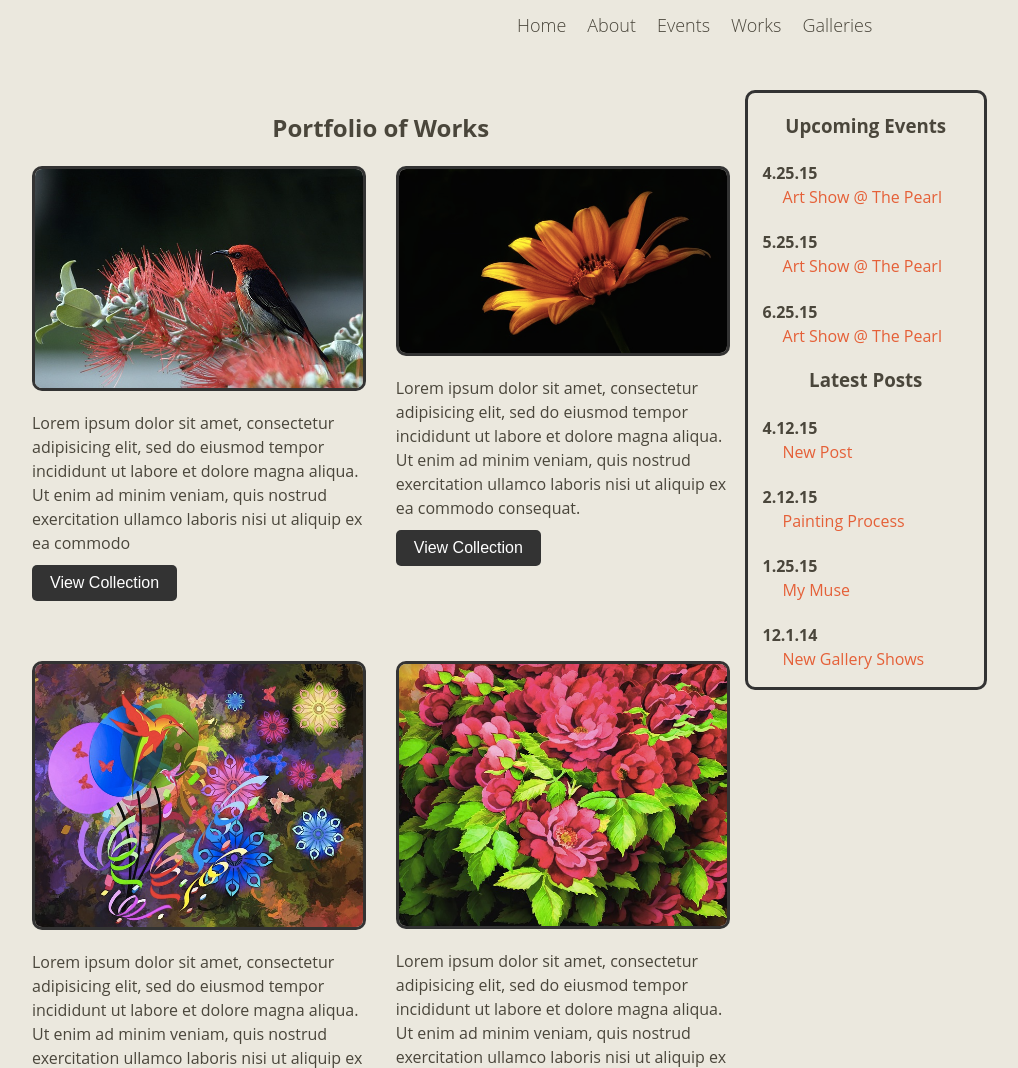
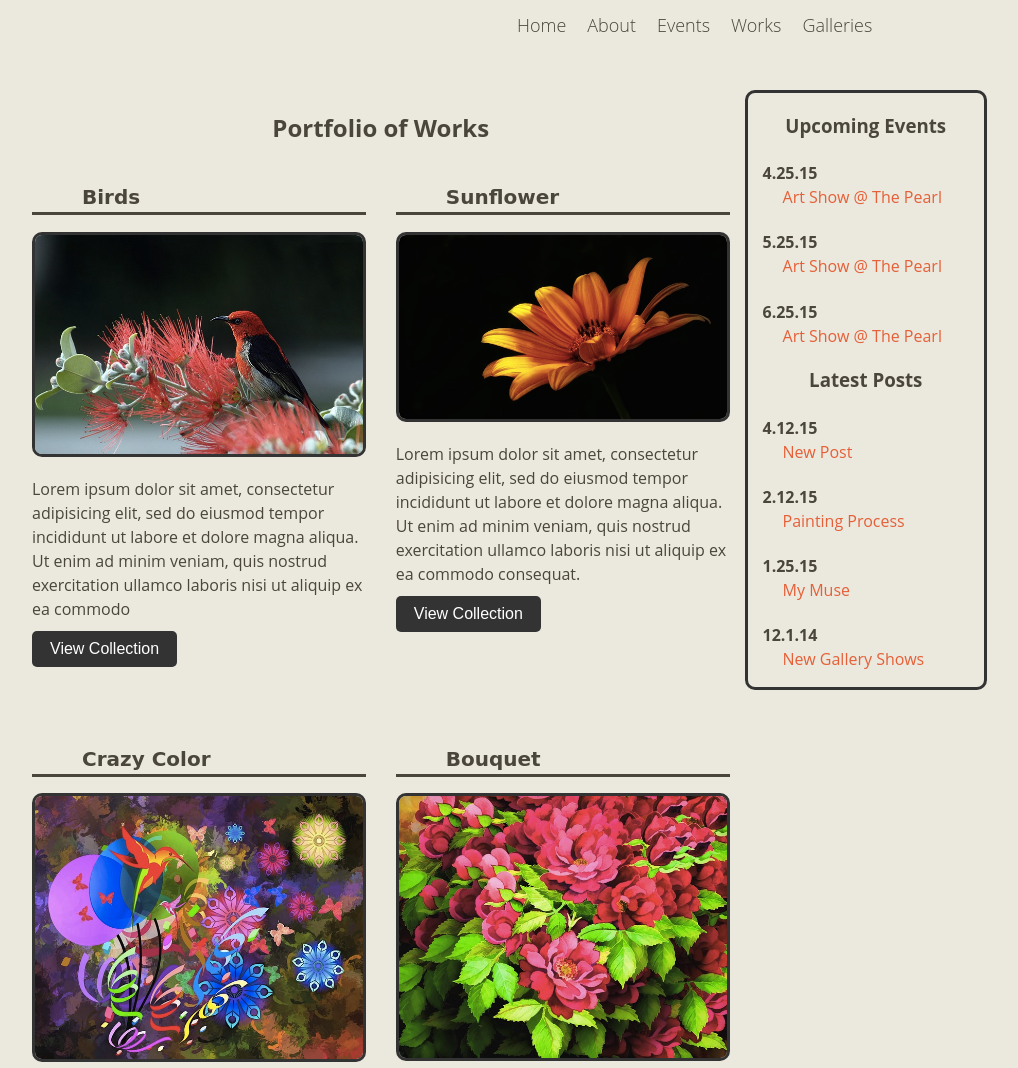
Before and after one commit to afalsario/internettes-template, a PHP site: page /collections.php in a window 1280 px wide. Shown: the part 231-1299 px from the top of the page, without its empty margins (138-1156 px from the left). Run offline with PHP 8.4, Linux system fonts and the light colour scheme; some libraries are stand-ins or nearby versions; some web fonts are replaced.

Commit message:
added title to all collections

```diff
--- a/collections.php
+++ b/collections.php
@@ -5,6 +5,7 @@ echo $header . $nav . $content_before;
 	<h1>Portfolio of Works</h1>
 	<div class="row recent-work">
 		<div class="large-6 medium-6 columns">
+			<h1 class="left-align">Birds</h1>
 			<a target="_blank" href="birdflower.png">
 				<img src="images/birdflower.png" alt="Humming Bird and Flower" class="collect_image">
 			</a>
@@ -17,6 +18,7 @@ echo $header . $nav . $content_before;
 			</div>
 		</div>
 		<div class="large-6 medium-6 columns">
+			<h1 class="left-align">Sunflower</h1>
 			<a target="_blank" href="darksunflower.png">
 				<img src="images/darksunflower.png" alt="Klematis" class="collect_image">
 			</a>
@@ -31,6 +33,7 @@ echo $header . $nav . $content_before;
 
 	<div class="row recent-work">
 		<div class="large-6 medium-6 columns">
+			<h1 class="left-align">Crazy Color</h1>
 			<a target="_blank" href="humbirdparty.png">
 				<img src="images/humbirdparty.png" alt="Party" class="collect_image">
 			</a>
@@ -45,6 +48,7 @@ echo $header . $nav . $content_before;
 
 	</div>
 	<div class="large-6 medium-6 columns">
+		<h1 class="left-align">Bouquet</h1>
 			<a target="_blank" href="redflowers.png">
 				<img src="images/redflowers.png" alt="Red Flowers" class="collect_image">
 			</a>
```
